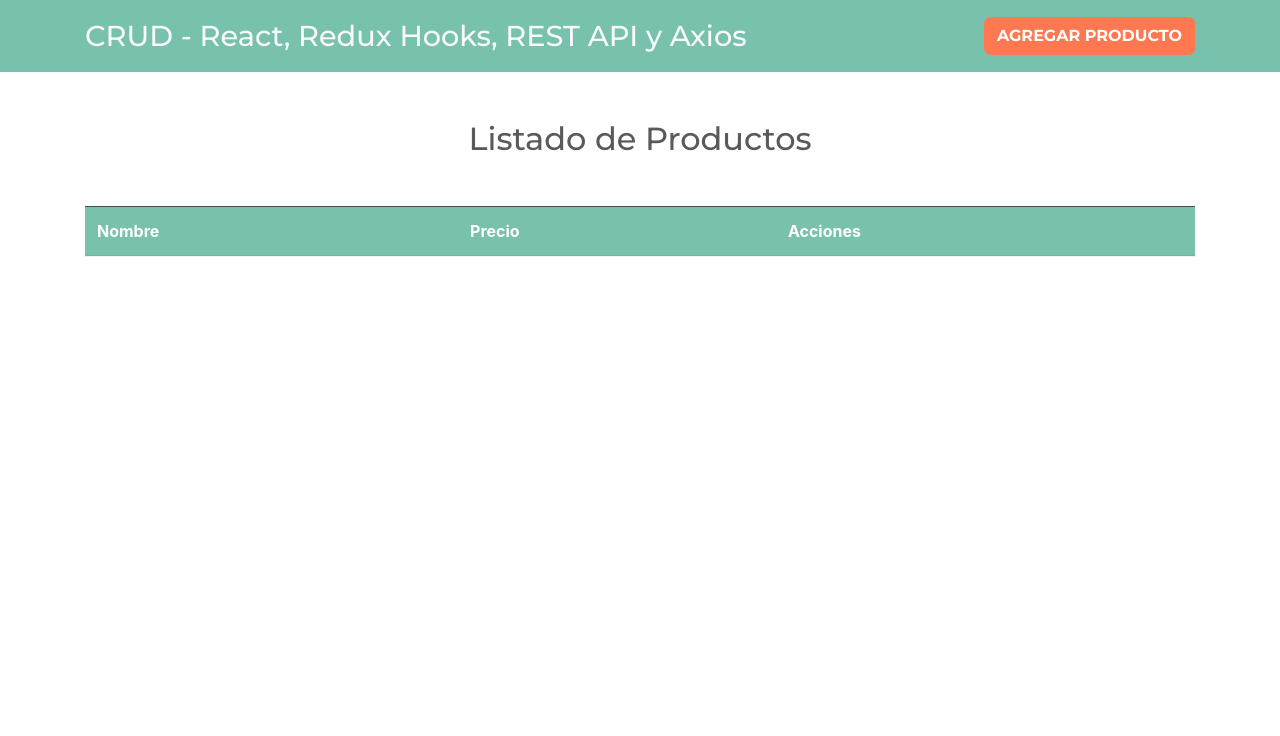
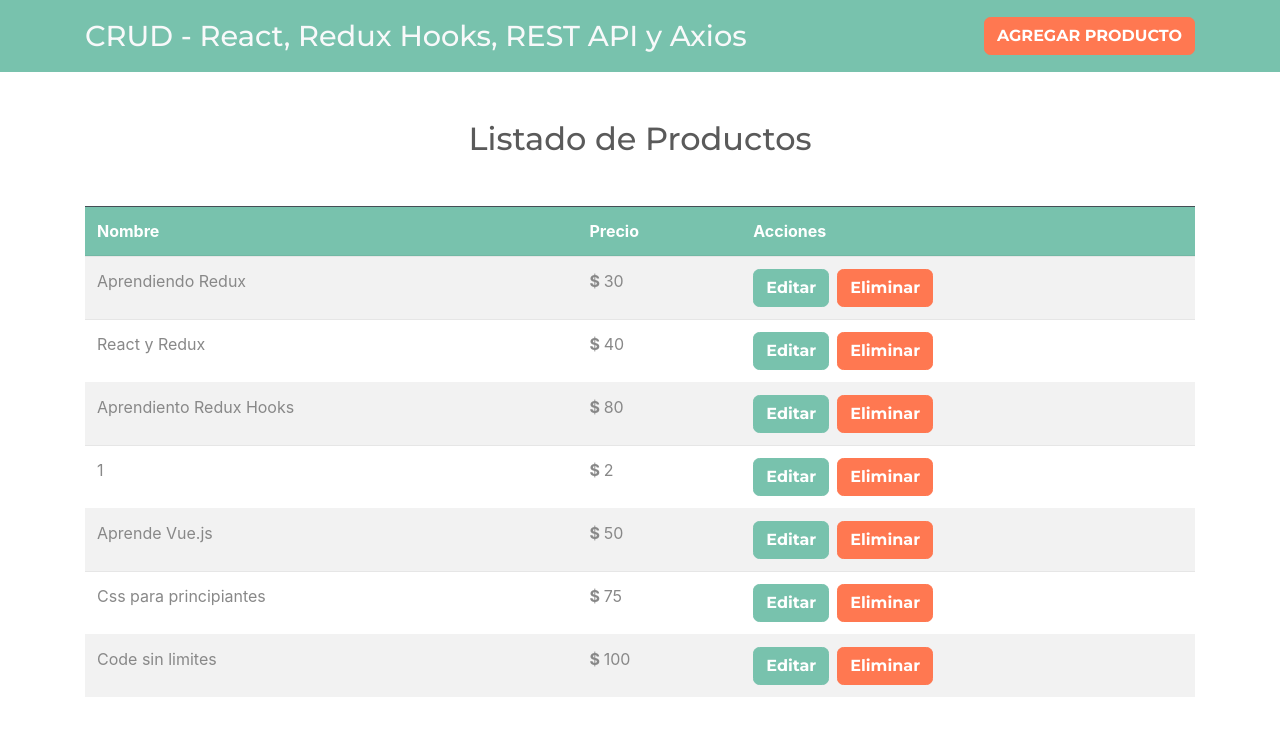
Before and after one commit to armandoltx/crudredux, a React (Create React App) app: page / in a window 1280 px wide. Shown: the top 736 px of the page. Built offline with nearby package versions, Linux system fonts and the light colour scheme; data requests are answered from the project's data file.

Commit message:
227 Mostrando los productos en pantalla, creado el componente Producto y agregado el error en caso de error

```diff
--- /dev/null
+++ b/src/componentes/Producto.js
@@ -0,0 +1,28 @@
+import React from 'react';
+import { Link } from 'react-router-dom';
+
+const Producto = ({producto}) => {
+  const { nombre, precio, id} = producto;
+  return (
+    <tr>
+      <td>{nombre}</td>
+      <td><span className="font-weight-bold">$ </span>{precio}</td>
+      <td className="acciones">
+        <Link
+          to={`/productos/editar/${id}`}
+          className="btn btn-primary mr-2"
+        >
+          Editar
+        </Link>
+
+        <button
+          className="btn btn-danger"
+        >
+          Eliminar
+        </button>
+      </td>
+    </tr>
+  );
+};
+
+export default Producto;
--- a/src/componentes/Productos.js
+++ b/src/componentes/Productos.js
@@ -1,4 +1,5 @@
 import React, { useEffect } from 'react';
+import Producto from './Producto';
 
 // REDUX
 import { useDispatch, useSelector } from 'react-redux';
@@ -21,9 +22,16 @@ const Productos = () => {
   // Acceder al state
   // con useSelector se accede al state en este caso accedemos a loading
   const loading = useSelector( state => state.productos.loading );
+  const error = useSelector( state => state.productos.error );
+  const productos = useSelector( state => state.productos.productos );
 
 
   return (
+    <React.Fragment>
+      { error
+      ?
+        <div className="font-weight-bold alert alert-danger text-center mt-4">Hubo un error...</div>
+      :
         <React.Fragment>
           <h2 className="text-center my-5">Listado de Productos</h2>
 
@@ -36,11 +44,20 @@ const Productos = () => {
               </tr>
             </thead>
             <tbody>
+              {productos.map( producto => (
+                <Producto
+                key={producto.id}
+                producto={producto}
+                />
+              ))}
 
             </tbody>
           </table>
           { loading ? 'Cargando...' : null }
         </React.Fragment>
+
+      }
+    </React.Fragment>
   );
 };
 
```
Lines whose indentation alone changed are shown as unchanged.
